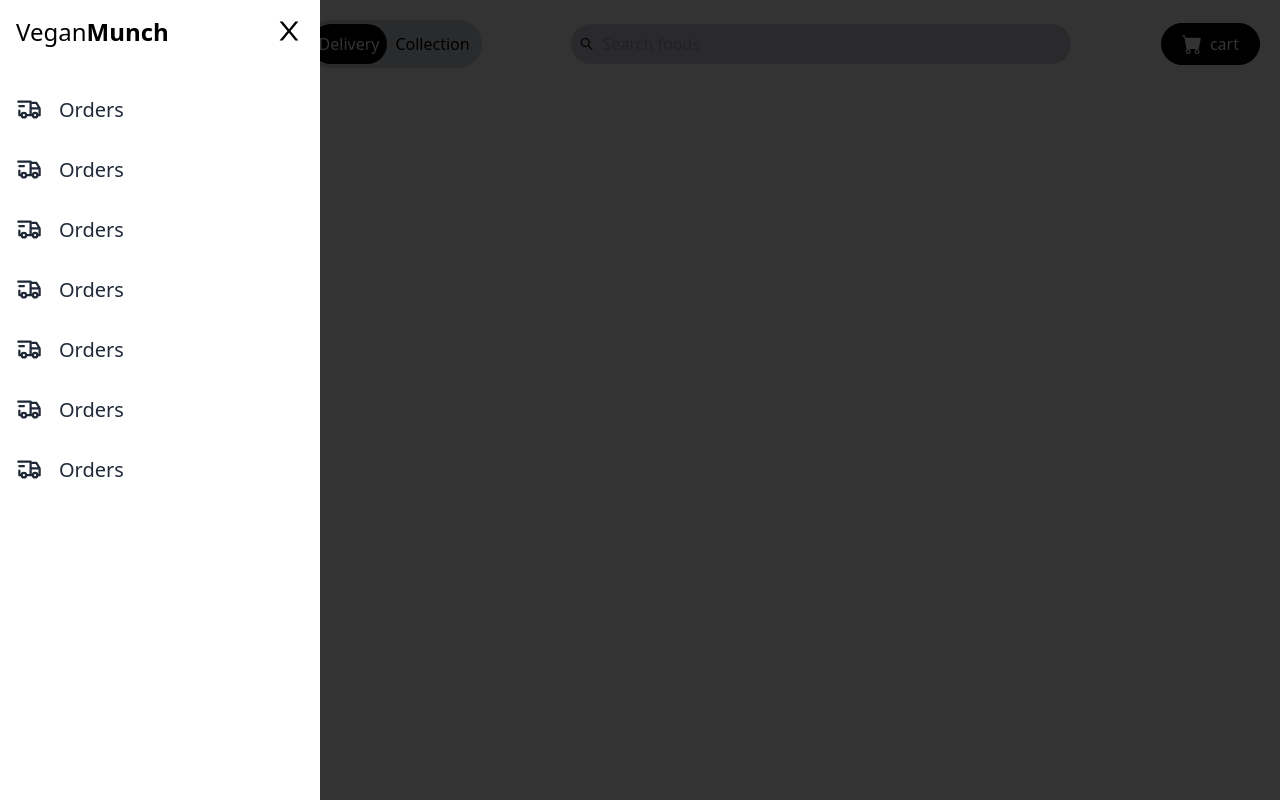
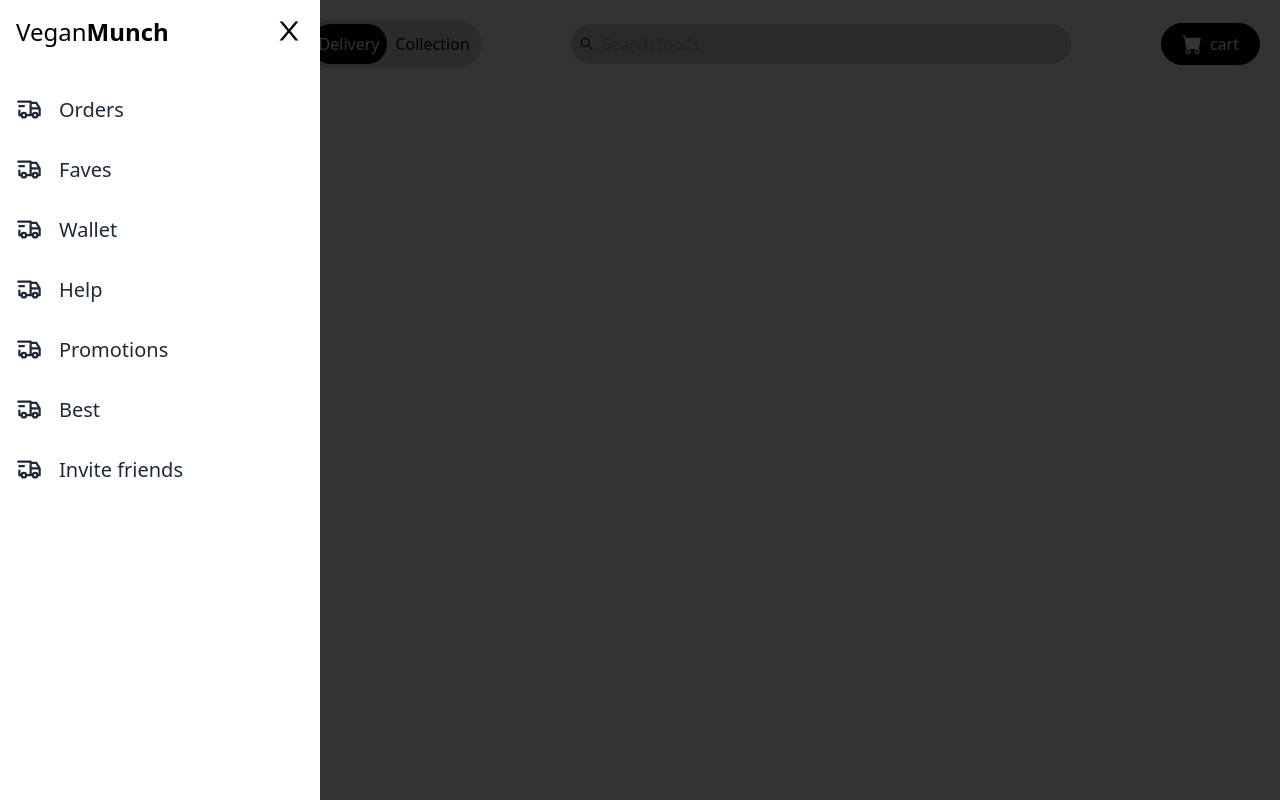
Before and after one commit to davefdev/Vegan-Munch, a React (Create React App) app: page / in a window 1280 px wide. Built offline with nearby package versions, Linux system fonts and the light colour scheme.

Commit message:
mob menu

```diff
--- a/src/components/Navbar.jsx
+++ b/src/components/Navbar.jsx
@@ -57,27 +57,27 @@ const Navbar = () => {
             </li>
             <li className="text-xl py-4 flex">
               <TbTruckDelivery size={27} className="mr-4" />
-              Orders
+              Faves
             </li>
             <li className="text-xl py-4 flex">
               <TbTruckDelivery size={27} className="mr-4" />
-              Orders
+              Wallet
             </li>
             <li className="text-xl py-4 flex">
               <TbTruckDelivery size={27} className="mr-4" />
-              Orders
+              Help
             </li>
             <li className="text-xl py-4 flex">
               <TbTruckDelivery size={27} className="mr-4" />
-              Orders
+              Promotions
             </li>
             <li className="text-xl py-4 flex">
               <TbTruckDelivery size={27} className="mr-4" />
-              Orders
+              Best
             </li>
             <li className="text-xl py-4 flex">
               <TbTruckDelivery size={27} className="mr-4" />
-              Orders
+              Invite friends
             </li>
 
           </ul>
```
